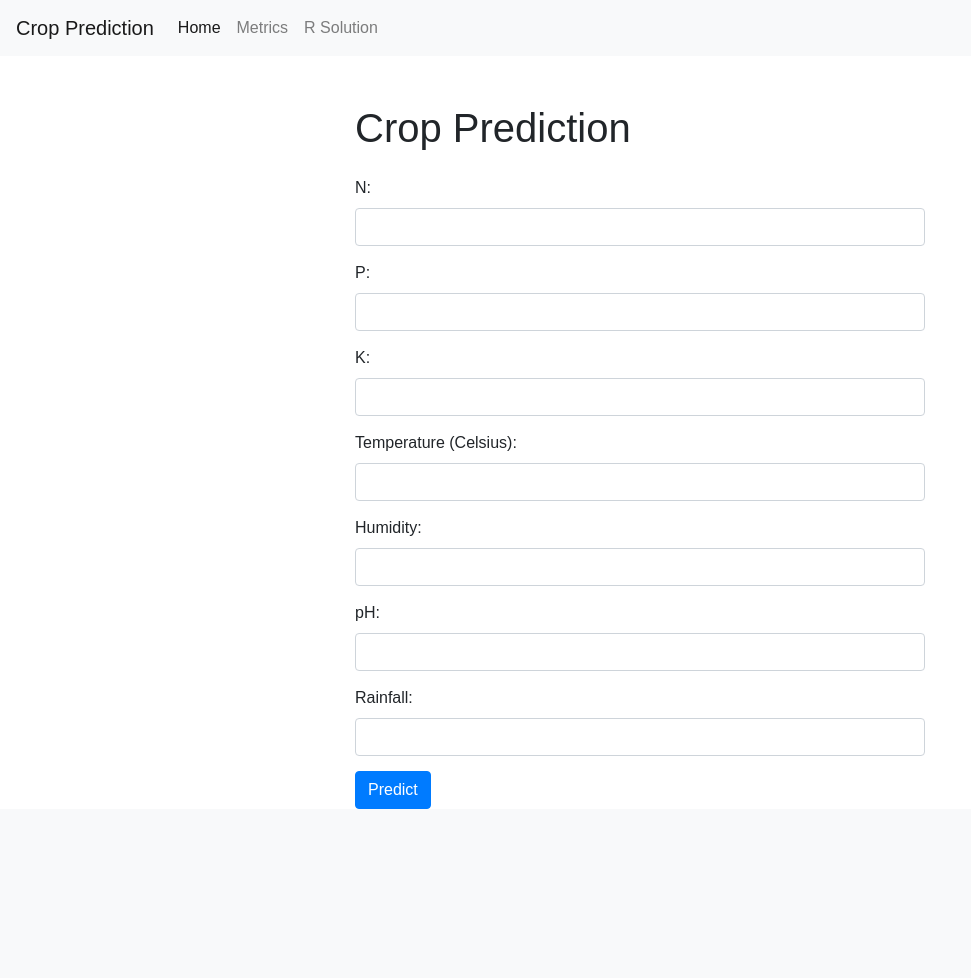
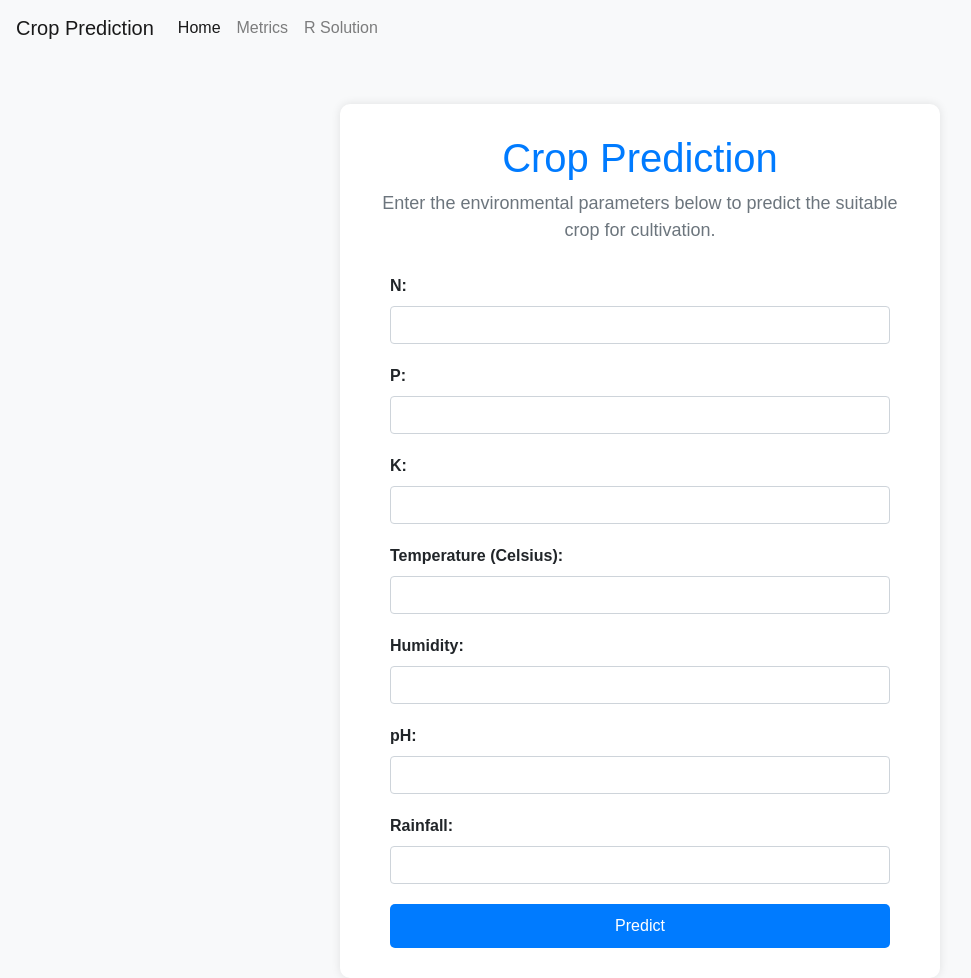
Before and after one commit to audreyvolle/crop-recommendation-application, a Flask app: page / in a window 1280 px wide. Shown: the whole page, without its empty margins (0-971 px from the left). Before the commit the page ends 809 px from the top, so only its background shows below. Run offline with Flask 3, Linux system fonts and the light colour scheme; parts of the project's set-up code (start-up, migrations or seed data) failed here and were passed over; some libraries are stand-ins or nearby versions.

Commit message:
styling and more metrics

```diff
--- a/templates/index.html
+++ b/templates/index.html
@@ -6,6 +6,62 @@
     <title>Crop Prediction</title>
     <link rel="stylesheet" href="https://maxcdn.bootstrapcdn.com/bootstrap/4.0.0/css/bootstrap.min.css">
     <link rel="stylesheet" type="text/css" href="styles.css">
+    <style>
+        body {
+            background-color: #f8f9fa;
+        }
+
+        .container {
+            background-color: #ffffff;
+            padding: 30px;
+            border-radius: 10px;
+            box-shadow: 0 0 10px rgba(0, 0, 0, 0.1);
+            margin-top: 50px;
+        }
+
+        h1 {
+            text-align: center;
+            color: #007bff;
+        }
+
+        form {
+            max-width: 500px;
+            margin: 0 auto;
+        }
+
+        .form-group {
+            margin-bottom: 20px;
+        }
+
+        label {
+            font-weight: bold;
+        }
+
+        button {
+            background-color: #007bff;
+            color: #ffffff;
+            width: 100%;
+            padding: 10px;
+            border: none;
+            border-radius: 5px;
+            cursor: pointer;
+        }
+
+        button:hover {
+            background-color: #0056b3;
+        }
+
+        .mt-4 {
+            margin-top: 20px;
+        }
+
+        .description {
+            text-align: center;
+            font-size: 18px;
+            margin-bottom: 30px;
+            color: #6c757d;
+        }
+    </style>
 </head>
 <body>
     <nav class="navbar navbar-expand-lg navbar-light bg-light">
@@ -28,38 +84,40 @@
         </div>
     </nav>
     <div class="container mt-5">
-        <h1 class="mb-4">Crop Prediction</h1>
+        <h1>Crop Prediction</h1>
+        <div class="description">
+            <p>Enter the environmental parameters below to predict the suitable crop for cultivation.</p>
+        </div>
         <form method="post" action="/predict">
             <div class="form-group">
                 <label for="N">N:</label>
                 <input type="text" class="form-control" id="N" name="N" required>
             </div>
             <div class="form-group">
-                <label for="N">P:</label>
+                <label for="P">P:</label>
                 <input type="text" class="form-control" id="P" name="P" required>
             </div>
             <div class="form-group">
-                <label for="N">K:</label>
+                <label for="K">K:</label>
                 <input type="text" class="form-control" id="K" name="K" required>
             </div>
             <div class="form-group">
-                <label for="N">Temperature (Celsius):</label>
+                <label for="temperature">Temperature (Celsius):</label>
                 <input type="text" class="form-control" id="temperature" name="temperature" required>
             </div>
             <div class="form-group">
-                <label for="N">Humidity:</label>
+                <label for="humidity">Humidity:</label>
                 <input type="text" class="form-control" id="humidity" name="humidity" required>
             </div>
             <div class="form-group">
-                <label for="N">pH:</label>
+                <label for="ph">pH:</label>
                 <input type="text" class="form-control" id="ph" name="ph" required>
             </div>
             <div class="form-group">
-                <label for="N">Rainfall:</label>
+                <label for="rainfall">Rainfall:</label>
                 <input type="text" class="form-control" id="rainfall" name="rainfall" required>
             </div>
-            <!-- Repeat similar form elements for other features -->
-            <button type="submit" class="btn btn-primary">Predict</button>
+            <button type="submit">Predict</button>
         </form>
         {% if prediction %}
             <h3 class="mt-4">Predicted Crop: {{ prediction }}</h3>
```
Also changed, not shown: README.md, templates/images/crop.png (added).
